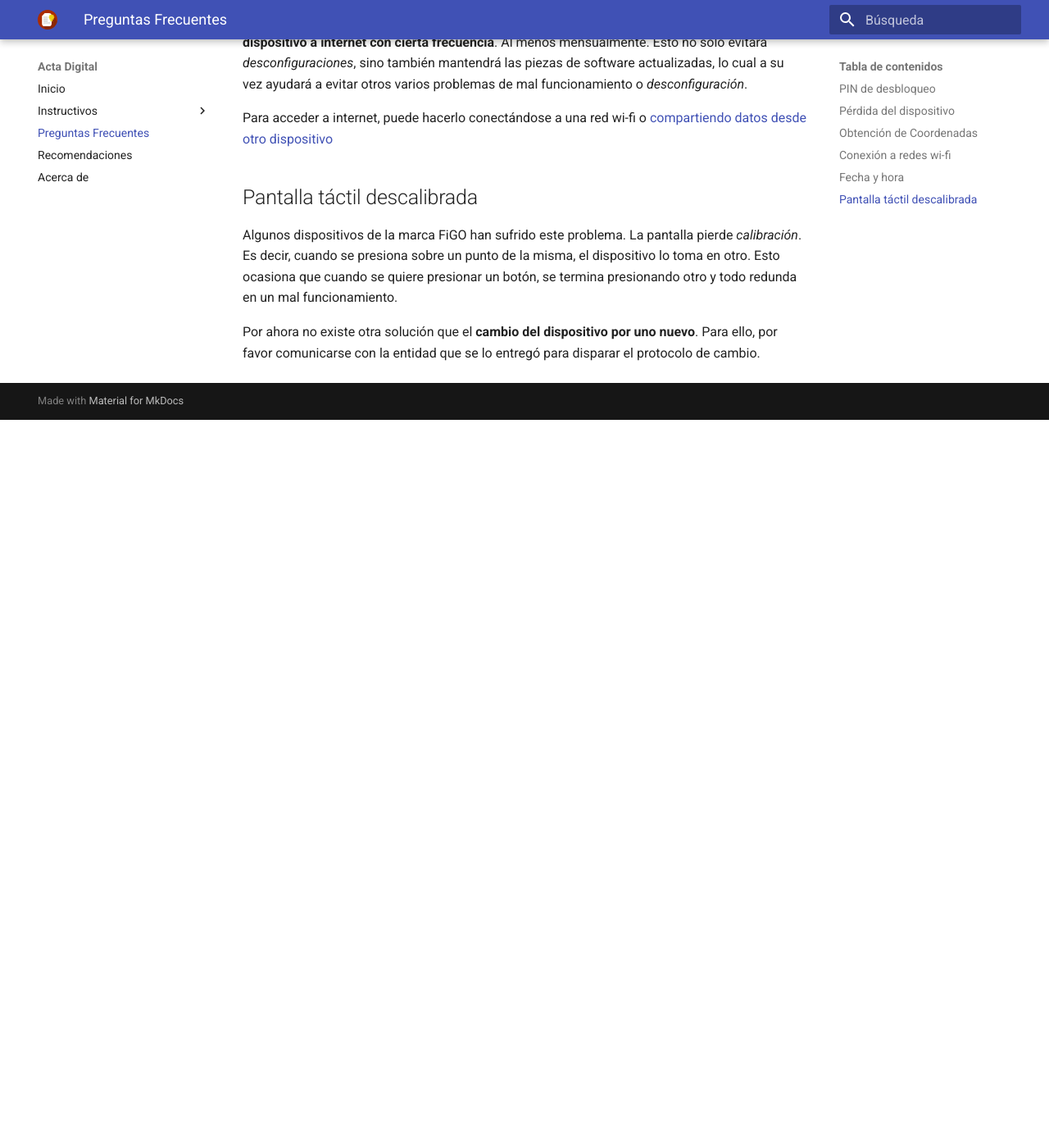
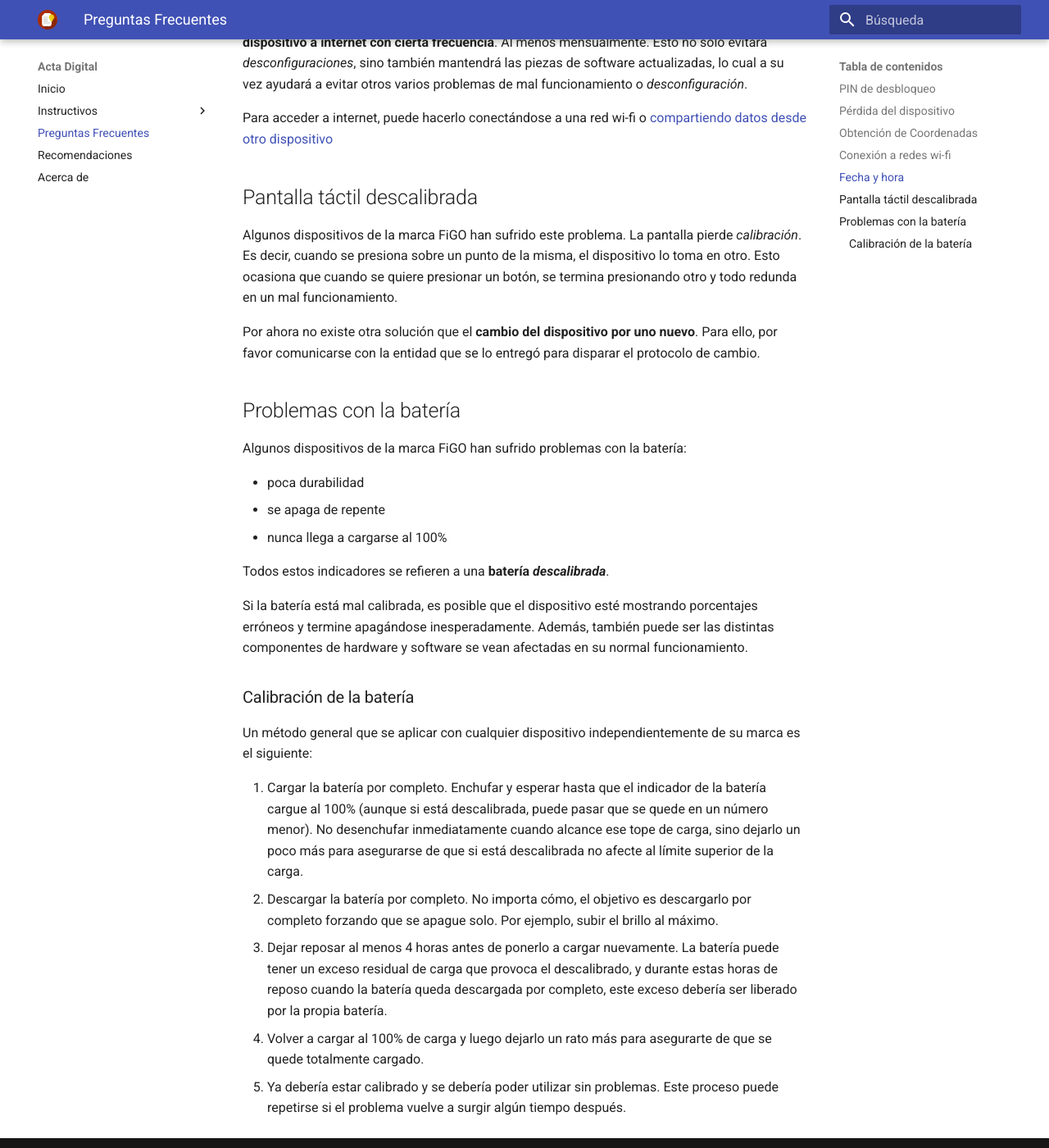
Before and after one commit to actadigital/docs, an MkDocs documentation site: the page built from docs/preguntas-frecuentes.md, in a window 1280 px wide and 1400 px high, scrolled down 2306 px. Shown: the whole window at 82% size. Built offline with MkDocs 1.6.1 and Material for MkDocs 9.7.7, drawn with Linux system fonts in a browser that asks for light colours; before the commit the page ends 2818 px from its top, so only the background shows below that.

Commit message:
add battery calibration
Signed-off-by: Santiago Pestarini <santiagonob@gmail.com>

```diff
--- a/docs/preguntas-frecuentes.md
+++ b/docs/preguntas-frecuentes.md
@@ -54,3 +54,25 @@ Para acceder a internet, puede hacerlo conectándose a una red wi-fi o [comparti
 Algunos dispositivos de la marca FiGO han sufrido este problema. La pantalla pierde _calibración_. Es decir, cuando se presiona sobre un punto de la misma, el dispositivo lo toma en otro. Esto ocasiona que cuando se quiere presionar un botón, se termina presionando otro y todo redunda en un mal funcionamiento.
 
 Por ahora no existe otra solución que el **cambio del dispositivo por uno nuevo**. Para ello, por favor comunicarse con la entidad que se lo entregó para disparar el protocolo de cambio.
+
+## Problemas con la batería
+
+Algunos dispositivos de la marca FiGO han sufrido problemas con la batería:
+
+- poca durabilidad
+- se apaga de repente
+- nunca llega a cargarse al 100%
+
+Todos estos indicadores se refieren a una **batería _descalibrada_**.
+
+Si la batería está mal calibrada, es posible que el dispositivo esté mostrando porcentajes erróneos y termine apagándose inesperadamente. Además, también puede ser las distintas componentes de hardware y software se vean afectadas en su normal funcionamiento.
+
+### Calibración de la batería
+
+Un método general que se aplicar con cualquier dispositivo independientemente de su marca es el siguiente:
+
+1. Cargar la batería por completo. Enchufar y esperar hasta que el indicador de la batería cargue al 100% (aunque si está descalibrada, puede pasar que se quede en un número menor). No desenchufar inmediatamente cuando alcance ese tope de carga, sino dejarlo un poco más para asegurarse de que si está descalibrada no afecte al límite superior de la carga.
+2. Descargar la batería por completo. No importa cómo, el objetivo es descargarlo por completo forzando que se apague solo. Por ejemplo, subir el brillo al máximo.
+3. Dejar reposar al menos 4 horas antes de ponerlo a cargar nuevamente. La batería puede tener un exceso residual de carga que provoca el descalibrado, y durante estas horas de reposo cuando la batería queda descargada por completo, este exceso debería ser liberado por la propia batería.
+4. Volver a cargar al 100% de carga y luego dejarlo un rato más para asegurarte de que se quede totalmente cargado.
+5. Ya debería estar calibrado y se debería poder utilizar sin problemas. Este proceso puede repetirse si el problema vuelve a surgir algún tiempo después.
```
